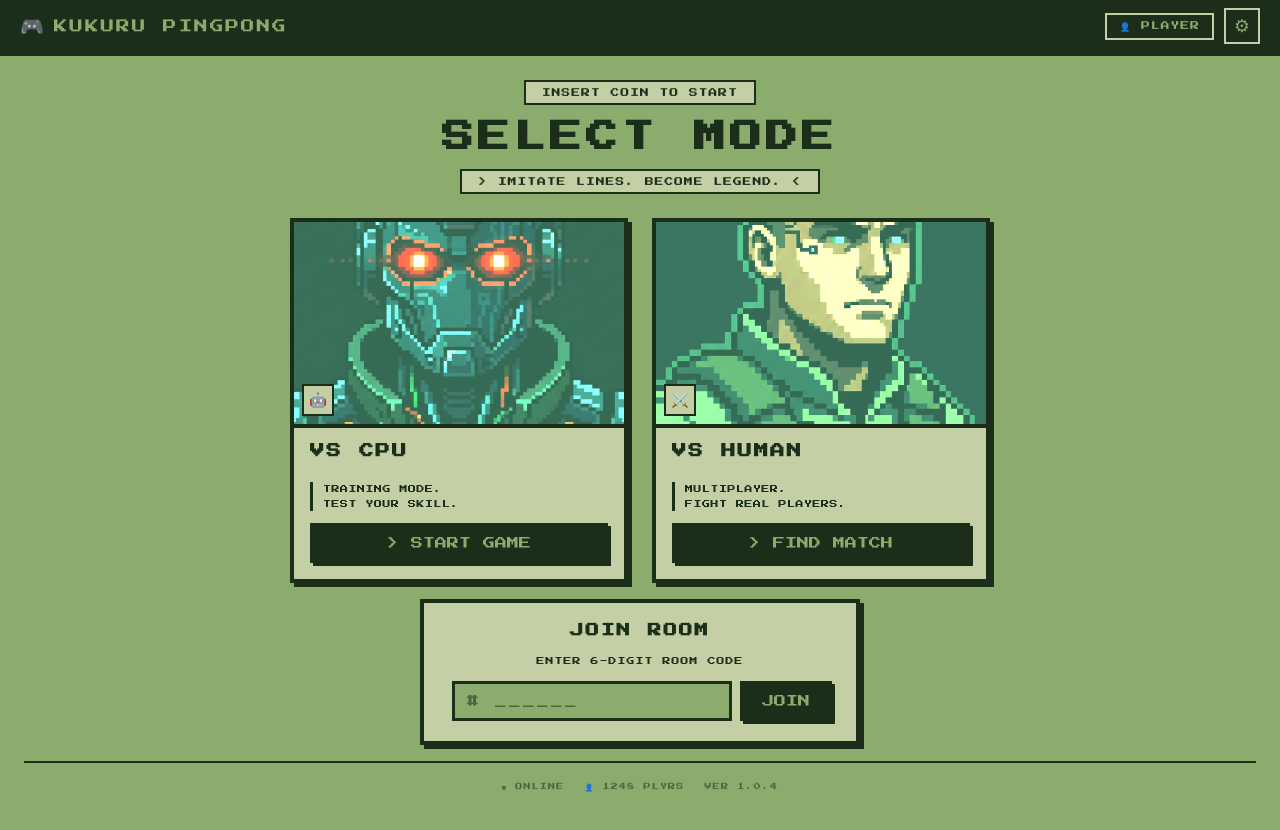
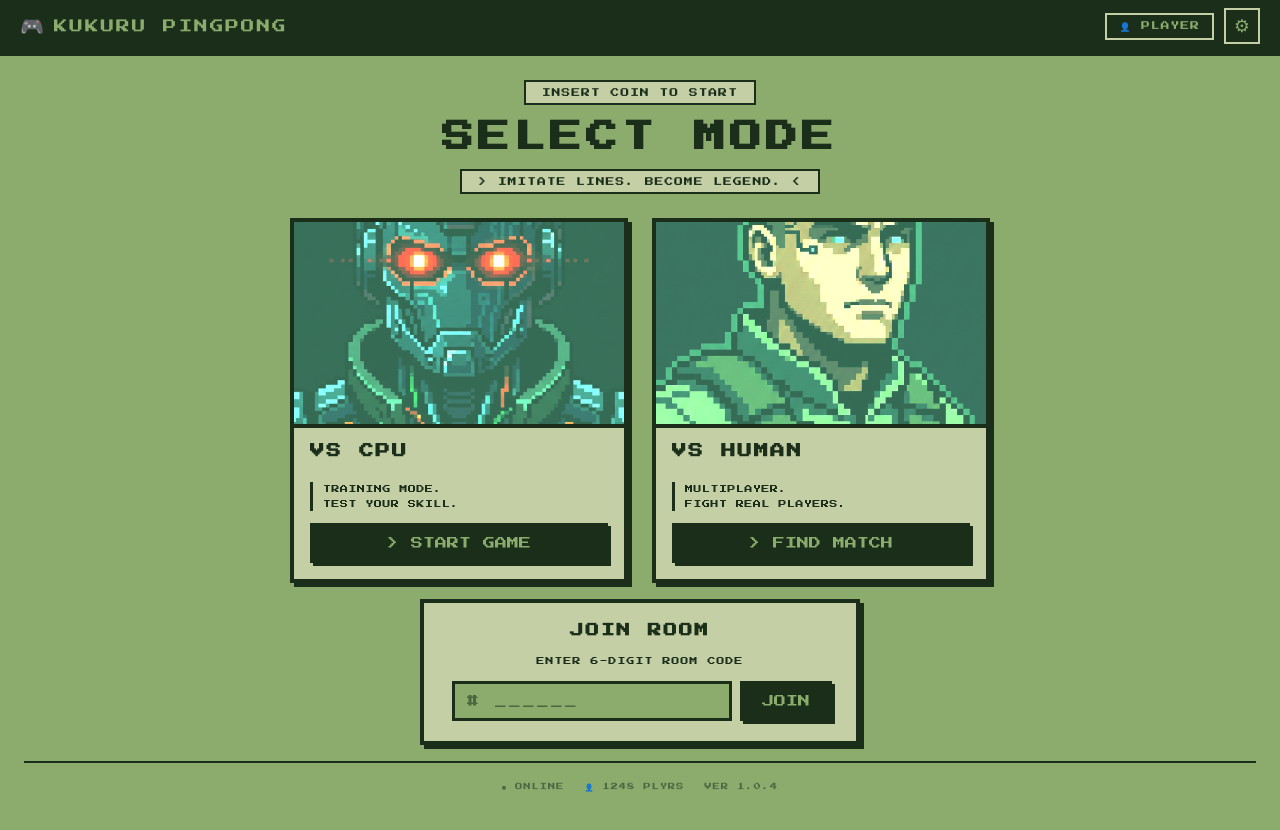
Before and after one commit to Kukuru-Pingpong/kukuruPingpong, a Next.js app in the folder apps/web/: page /select-mode in a window 1280 px wide. Shown: the top 830 px of the page. Built offline with nearby package versions, Linux system fonts and the light colour scheme; a web font is replaced by a local one.

Commit message:
fix: 이모지 제거

```diff
--- a/apps/web/src/features/lobby/ui/LobbyScreen.tsx
+++ b/apps/web/src/features/lobby/ui/LobbyScreen.tsx
@@ -33,7 +33,6 @@ export default function LobbyScreen({ onLocal, onOnline, nickname }: LobbyScreen
           <div className="lobby-card">
             <div className="lobby-card-thumb">
               <img src="/characters/cpu.png" alt="VS CPU" className="lobby-card-thumb-img" />
-              <div className="lobby-card-icon">🤖</div>
             </div>
             <div className="lobby-card-body">
               <h2 className="lobby-card-title">VS CPU</h2>
@@ -51,7 +50,6 @@ export default function LobbyScreen({ onLocal, onOnline, nickname }: LobbyScreen
           <div className="lobby-card">
             <div className="lobby-card-thumb">
               <img src="/characters/human.png" alt="VS HUMAN" className="lobby-card-thumb-img" />
-              <div className="lobby-card-icon">⚔️</div>
             </div>
             <div className="lobby-card-body">
               <h2 className="lobby-card-title">VS HUMAN</h2>
```
